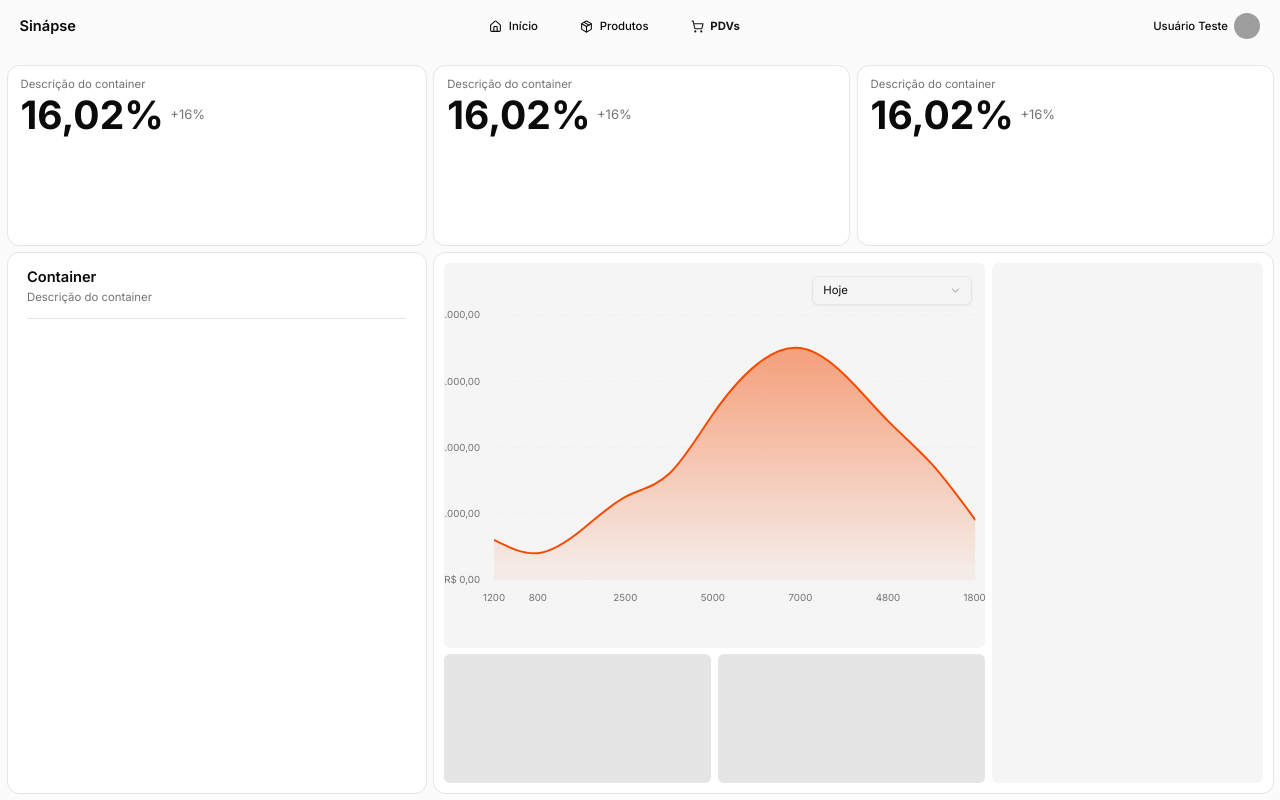
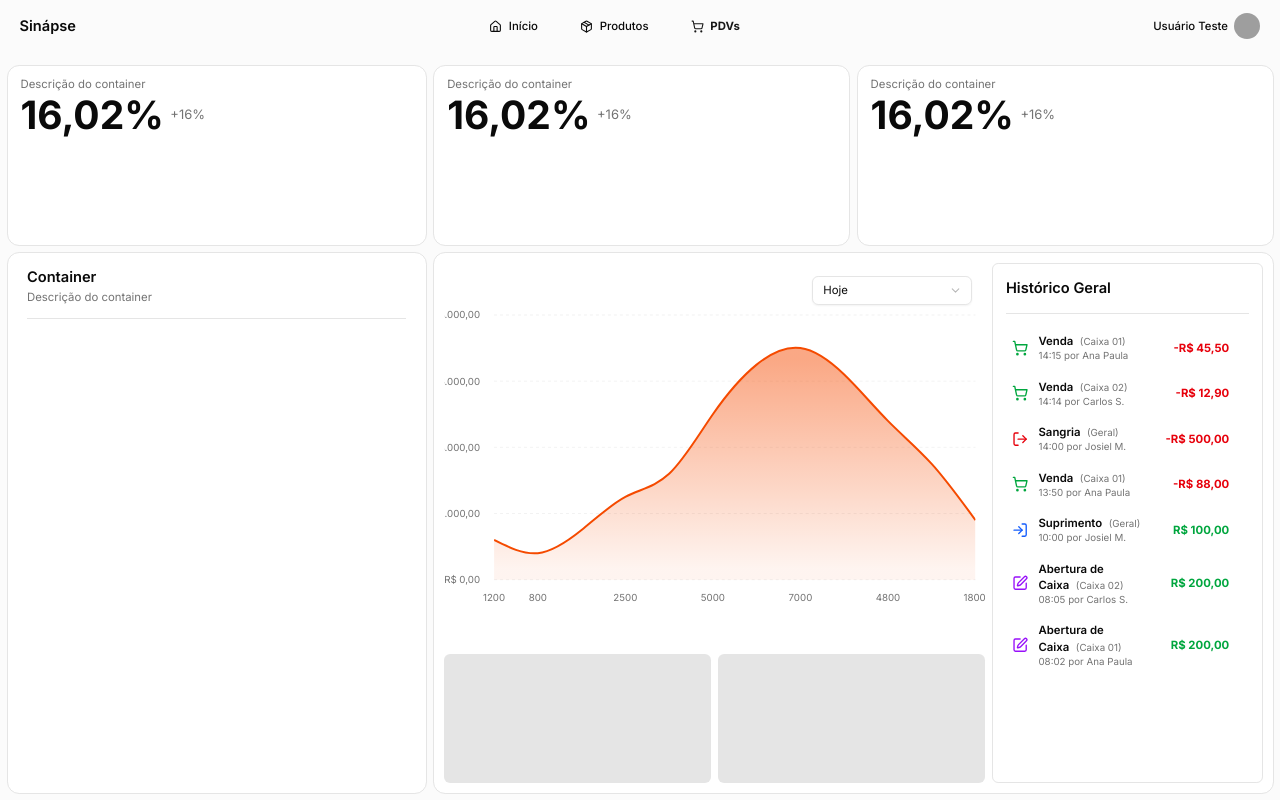
Before and after one commit to josielmaicon/Sinapse-ERP-1.1, a React (Vite) app in the folder interface/: page /pdvs in a window 1280 px wide. Built offline with nearby package versions, Linux system fonts and the light colour scheme; grey boxes are pictures that could not be loaded.

Commit message:
historico adicionado

```diff
--- a/interface/package.json
+++ b/interface/package.json
@@ -12,6 +12,7 @@
   "dependencies": {
     "@radix-ui/react-avatar": "^1.1.10",
     "@radix-ui/react-checkbox": "^1.3.3",
+    "@radix-ui/react-dialog": "^1.1.15",
     "@radix-ui/react-dropdown-menu": "^2.1.16",
     "@radix-ui/react-menubar": "^1.1.16",
     "@radix-ui/react-navigation-menu": "^1.2.14",
--- /dev/null
+++ b/interface/src/components/MovHistpPdv.jsx
@@ -0,0 +1,123 @@
+"use client"
+
+import * as React from "react"
+import { format } from "date-fns"
+import { ptBR } from "date-fns/locale"
+import { History, LogIn, LogOut, ShoppingCart, ArrowUpCircle, ArrowDownCircle, AlertCircle, Edit } from "lucide-react"
+import { Dialog, DialogContent, DialogHeader, DialogTitle, DialogDescription } from "@/components/ui/dialog"
+import { Separator } from "@/components/ui/separator"
+
+// Mock de dados atualizado
+const generalLogData = [
+  { id: 1, pdvName: "Caixa 01", date: new Date("2025-10-15T14:15:00"), type: "venda", value: -45.50, user: "Ana Paula", details: "Cliente #104, 3 itens" },
+  { id: 2, pdvName: "Caixa 02", date: new Date("2025-10-15T14:14:00"), type: "venda", value: -12.90, user: "Carlos S.", details: "Cliente #208, 1 item" },
+  { id: 3, pdvName: "Geral", date: new Date("2025-10-15T14:00:00"), type: "sangria", value: -500.00, user: "Josiel M.", details: "Retirada do Caixa 01 para o cofre" },
+  { id: 4, pdvName: "Caixa 01", date: new Date("2025-10-15T13:50:00"), type: "venda", value: -88.00, user: "Ana Paula", details: "Cliente #103, 8 itens" },
+  { id: 5, pdvName: "Geral", date: new Date("2025-10-15T10:00:00"), type: "suprimento", value: 100.00, user: "Josiel M.", details: "Suprimento de troco para Caixa 02" },
+  { id: 6, pdvName: "Caixa 02", date: new Date("2025-10-15T08:05:00"), type: "abertura", value: 200.00, user: "Carlos S." },
+  { id: 7, pdvName: "Caixa 01", date: new Date("2025-10-15T08:02:00"), type: "abertura", value: 200.00, user: "Ana Paula" },
+].sort((a, b) => b.date - a.date)
+
+// Mapeamento de tipos de evento para ícone, cor e título
+const eventDetails = {
+  venda: { icon: ShoppingCart, color: "text-green-600", title: "Venda" },
+  sangria: { icon: LogOut, color: "text-red-600", title: "Sangria" },
+  suprimento: { icon: LogIn, color: "text-blue-600", title: "Suprimento" },
+  abertura: { icon: Edit, color: "text-purple-600", title: "Abertura de Caixa" },
+  alerta: { icon: AlertCircle, color: "text-yellow-600", title: "Alerta" },
+}
+
+export default function PdvHistoryLog({ pdv }) {
+  const [isModalOpen, setIsModalOpen] = React.useState(false)
+  const [selectedLog, setSelectedLog] = React.useState(null)
+
+  const handleLogClick = (logEntry) => {
+    setSelectedLog(logEntry)
+    setIsModalOpen(true)
+  }
+
+  // Define título e dados a exibir
+  const title = pdv ? `Histórico do ${pdv.name}` : "Histórico Geral"
+  const dataToDisplay = pdv
+    ? generalLogData.filter(log => log.pdvName === pdv.name)
+    : generalLogData
+
+  // Caso não haja logs
+  if (dataToDisplay.length === 0) {
+    return (
+      <div className="h-full flex flex-col items-center justify-center text-center text-muted-foreground p-6">
+        <History className="h-10 w-10 mb-2" />
+        <p className="text-sm font-medium">{title}</p>
+        <p className="text-xs">Nenhum movimento registrado neste período.</p>
+      </div>
+    )
+  }
+
+  return (
+    <div className="h-full flex flex-col">
+      {/* Header */}
+      <div className="flex-shrink-0">
+        <h3 className="text-lg font-semibold">{title}</h3>
+        <Separator className="my-4" />
+      </div>
+
+      {/* Lista de logs */}
+      <div className="flex-grow overflow-y-auto min-h-0 pr-4">
+        <div className="flex flex-col gap-1">
+          {dataToDisplay.map((log) => {
+            const details = eventDetails[log.type] || {}
+            const Icon = details.icon || History
+
+            return (
+              <div
+                key={log.id}
+                className="flex items-center gap-3 p-2 rounded-md hover:bg-muted cursor-pointer"
+                onClick={() => handleLogClick(log)}
+              >
+                <Icon className={`h-5 w-5 flex-shrink-0 ${details.color}`} />
+                <div className="flex-1 flex justify-between items-center">
+                  <div>
+                    <p className="font-semibold text-sm">
+                      {details.title}
+                      {!pdv && <span className="ml-2 font-normal text-xs text-muted-foreground">({log.pdvName})</span>}
+                    </p>
+                    <p className="text-xs text-muted-foreground">
+                      {format(log.date, "HH:mm")} por {log.user}
+                    </p>
+                  </div>
+                  <p className={`font-bold text-sm ${log.value >= 0 ? 'text-green-600' : 'text-red-600'}`}>
+                    {log.value.toLocaleString('pt-BR', { style: 'currency', currency: 'BRL' })}
+                  </p>
+                </div>
+              </div>
+            )
+          })}
+        </div>
+      </div>
+
+      {/* Modal */}
+      <Dialog open={isModalOpen} onOpenChange={setIsModalOpen}>
+        <DialogContent>
+          <DialogHeader>
+            <DialogTitle>Detalhes da Movimentação</DialogTitle>
+            <DialogDescription>
+              {eventDetails[selectedLog?.type]?.title}
+              {selectedLog ? ` no ${selectedLog.pdvName}` : ""}
+            </DialogDescription>
+          </DialogHeader>
+          {selectedLog && (
+            <div className="grid gap-2 text-sm py-4">
+              <div className="flex justify-between"><span className="text-muted-foreground">ID da Transação:</span><span>{selectedLog.id}</span></div>
+              <div className="flex justify-between"><span className="text-muted-foreground">Data e Hora:</span><span>{format(selectedLog.date, "dd/MM/yyyy 'às' HH:mm:ss", { locale: ptBR })}</span></div>
+              <div className="flex justify-between"><span className="text-muted-foreground">Valor:</span><span className="font-bold">{selectedLog.value.toLocaleString('pt-BR', { style: 'currency', currency: 'BRL' })}</span></div>
+              <div className="flex justify-between"><span className="text-muted-foreground">Operador:</span><span>{selectedLog.user}</span></div>
+              {selectedLog.details && (
+                <div className="flex justify-between"><span className="text-muted-foreground">Detalhes:</span><span>{selectedLog.details}</span></div>
+              )}
+            </div>
+          )}
+        </DialogContent>
+      </Dialog>
+    </div>
+  )
+}
--- /dev/null
+++ b/interface/src/components/ui/dialog.jsx
@@ -0,0 +1,135 @@
+import * as React from "react"
+import * as DialogPrimitive from "@radix-ui/react-dialog"
+import { XIcon } from "lucide-react"
+
+import { cn } from "@/lib/utils"
+
+function Dialog({
+  ...props
+}) {
+  return <DialogPrimitive.Root data-slot="dialog" {...props} />;
+}
+
+function DialogTrigger({
+  ...props
+}) {
+  return <DialogPrimitive.Trigger data-slot="dialog-trigger" {...props} />;
+}
+
+function DialogPortal({
+  ...props
+}) {
+  return <DialogPrimitive.Portal data-slot="dialog-portal" {...props} />;
+}
+
+function DialogClose({
+  ...props
+}) {
+  return <DialogPrimitive.Close data-slot="dialog-close" {...props} />;
+}
+
+function DialogOverlay({
+  className,
+  ...props
+}) {
+  return (
+    <DialogPrimitive.Overlay
+      data-slot="dialog-overlay"
+      className={cn(
+        "data-[state=open]:animate-in data-[state=closed]:animate-out data-[state=closed]:fade-out-0 data-[state=open]:fade-in-0 fixed inset-0 z-50 bg-black/50",
+        className
+      )}
+      {...props} />
+  );
+}
+
+function DialogContent({
+  className,
+  children,
+  showCloseButton = true,
+  ...props
+}) {
+  return (
+    <DialogPortal data-slot="dialog-portal">
+      <DialogOverlay />
+      <DialogPrimitive.Content
+        data-slot="dialog-content"
+        className={cn(
+          "bg-background data-[state=open]:animate-in data-[state=closed]:animate-out data-[state=closed]:fade-out-0 data-[state=open]:fade-in-0 data-[state=closed]:zoom-out-95 data-[state=open]:zoom-in-95 fixed top-[50%] left-[50%] z-50 grid w-full max-w-[calc(100%-2rem)] translate-x-[-50%] translate-y-[-50%] gap-4 rounded-lg border p-6 shadow-lg duration-200 sm:max-w-lg",
+          className
+        )}
+        {...props}>
+        {children}
+        {showCloseButton && (
+          <DialogPrimitive.Close
+            data-slot="dialog-close"
+            className="ring-offset-background focus:ring-ring data-[state=open]:bg-accent data-[state=open]:text-muted-foreground absolute top-4 right-4 rounded-xs opacity-70 transition-opacity hover:opacity-100 focus:ring-2 focus:ring-offset-2 focus:outline-hidden disabled:pointer-events-none [&_svg]:pointer-events-none [&_svg]:shrink-0 [&_svg:not([class*='size-'])]:size-4">
+            <XIcon />
+            <span className="sr-only">Close</span>
+          </DialogPrimitive.Close>
+        )}
+      </DialogPrimitive.Content>
+    </DialogPortal>
+  );
+}
+
+function DialogHeader({
+  className,
+  ...props
+}) {
+  return (
+    <div
+      data-slot="dialog-header"
+      className={cn("flex flex-col gap-2 text-center sm:text-left", className)}
+      {...props} />
+  );
+}
+
+function DialogFooter({
+  className,
+  ...props
+}) {
+  return (
+    <div
+      data-slot="dialog-footer"
+      className={cn("flex flex-col-reverse gap-2 sm:flex-row sm:justify-end", className)}
+      {...props} />
+  );
+}
+
+function DialogTitle({
+  className,
+  ...props
+}) {
+  return (
+    <DialogPrimitive.Title
+      data-slot="dialog-title"
+      className={cn("text-lg leading-none font-semibold", className)}
+      {...props} />
+  );
+}
+
+function DialogDescription({
+  className,
+  ...props
+}) {
+  return (
+    <DialogPrimitive.Description
+      data-slot="dialog-description"
+      className={cn("text-muted-foreground text-sm", className)}
+      {...props} />
+  );
+}
+
+export {
+  Dialog,
+  DialogClose,
+  DialogContent,
+  DialogDescription,
+  DialogFooter,
+  DialogHeader,
+  DialogOverlay,
+  DialogPortal,
+  DialogTitle,
+  DialogTrigger,
+}
--- a/interface/src/layouts/PdvsPageLayout.jsx
+++ b/interface/src/layouts/PdvsPageLayout.jsx
@@ -18,7 +18,7 @@ export default function PdvsPageLayout({ HoldPrincipal, StatCard1, StatCard2, Hi
                 <CardBodyNoTitle title="Container" subtitle="Descrição do container">
                     <div className="grid grid-cols-[2fr_1fr] gap-2 h-full min-h-0">
                         <div className="grid grid-rows-[3fr_1fr] gap-2 min-h-0">
-                            <div className="bg-muted rounded-md flex items-center justify-center">
+                            <div className="rounded-md flex items-center justify-center">
                                 {HoldPrincipal}
                             </div>
                             <div className="grid grid-cols-[1fr_1fr] gap-2 min-h-0">
@@ -30,7 +30,7 @@ export default function PdvsPageLayout({ HoldPrincipal, StatCard1, StatCard2, Hi
                                 </div>
                             </div>
                         </div>
-                            <div className="bg-muted rounded-md flex items-center justify-center">
+                            <div className="border rounded-md flex items-center justify-center p-4">
                                 {HistoricoVendas}
                             </div>
                     </div>
--- a/interface/src/pages/PdvsPage.jsx
+++ b/interface/src/pages/PdvsPage.jsx
@@ -1,10 +1,12 @@
 import PdvsPageLayout from "@/layouts/PdvsPageLayout"
 import HourlyRevenueChart from "@/components/FatpHora";
+import PdvHistoryLog from "@/components/MovHistpPdv";
 
 export default function PdvsPage() {
   return (
     <PdvsPageLayout
     HoldPrincipal={<HourlyRevenueChart/>}
+    HistoricoVendas={<PdvHistoryLog/>}
     />
   );
 }
```
Also changed, not shown: 1 other file (tests, documents, lock files or other folders).
